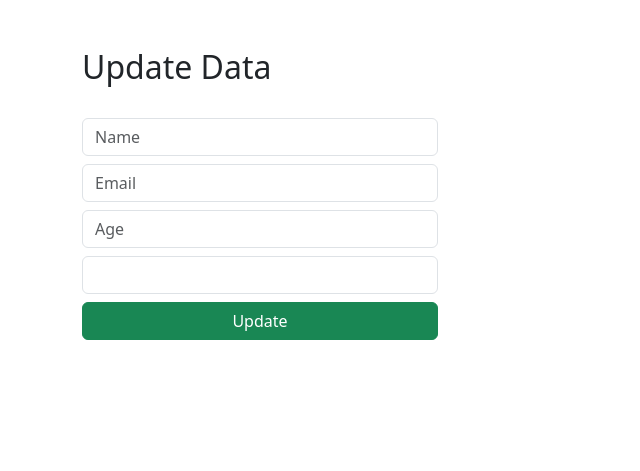
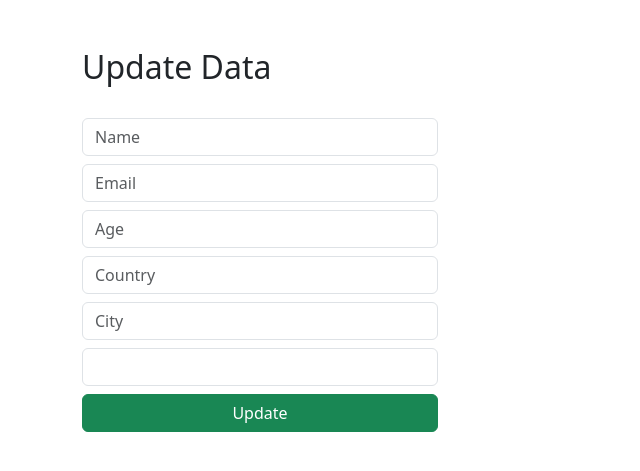
Before and after one commit to sasimwa/crud, a Django app: page /edit/ in a window 1280 px wide. Shown: the part 56-527 px from the top of the page, without its empty margins (0-640 px from the left). Run offline with Django 4.2, Linux system fonts and the light colour scheme.

Commit message:
update table

```diff
--- a/django_crud_sandra/urls.py
+++ b/django_crud_sandra/urls.py
@@ -25,5 +25,7 @@
     path('edit/', views.edit_page, name='edit'),
     path('login/', views.login_page, name='login'),
     path('signup/', views.signup_page, name='signup'),
-    path('insert', views.insertData, name = 'insertData')
+    path('insert', views.insertData, name = 'insertData'),
+    path('delete/<id>',views.deleteData,name = 'deleteData'),
+    path('update/<id>',views.updateData,name = 'updateData')
 ]
--- a/django_crud_sandra/views.py
+++ b/django_crud_sandra/views.py
@@ -36,3 +36,36 @@
         return redirect("/")
 
         return render(request, 'index.html')
+
+
+def deleteData(request, id):
+    d = Student.objects.get(id = id)
+    d.delete()
+    return redirect("/")
+    return render(request, "index.html")
+
+
+def updateData(request, id):
+    if request.method == "POST":
+        name = request.POST.get('name')
+        email = request.POST.get('email')
+        age = request.POST.get('age')
+        gender = request.POST.get('gender')
+        country = request.POST.get('country')
+        city = request.POST.get('city')
+
+
+        update_info = Student.objects.get(id = id)
+        update_info.name = name
+        update_info.email = email
+        update_info.age = age
+        update_info.gender = gender
+        update_info.country = country
+        update_info.city = city
+        update_info.save()
+
+        return redirect("/")
+
+    d = Student.objects.get(id = id)
+    context = {"d": d}
+    return render(request,"edit.html",context)
--- a/templates/edit.html
+++ b/templates/edit.html
@@ -37,6 +37,19 @@
                     </div>
 
 
+                    <div class="form-group">
+                        <input type="text" class="form-control  mt-2" placeholder="Country" name="country" value="{{d.country}}" required>
+
+                    </div>
+
+
+                    <div class="form-group">
+                        <input type="text" class="form-control  mt-2" placeholder="City" name="city" value="{{d.city}}" required>
+
+                    </div>
+
+
+
                     <div class="form-group mt-2">
                         <select id="gender" name="gender" class="form-control" required>
                             <option selected>{{d.gender}}</option>
--- a/templates/index.html
+++ b/templates/index.html
@@ -63,7 +63,9 @@
 
                       </div>                                                                                              <button class="btn btn-success mt-2" type="submit">Insert</button>
 
-
+                    <div class="d-grid gap-2">
+                        <button class="btn btn-success mt-2" type="submit">Insert</button>
+                    </div>
 
 
                 </form>
```
Also changed, not shown: db.sqlite3.
